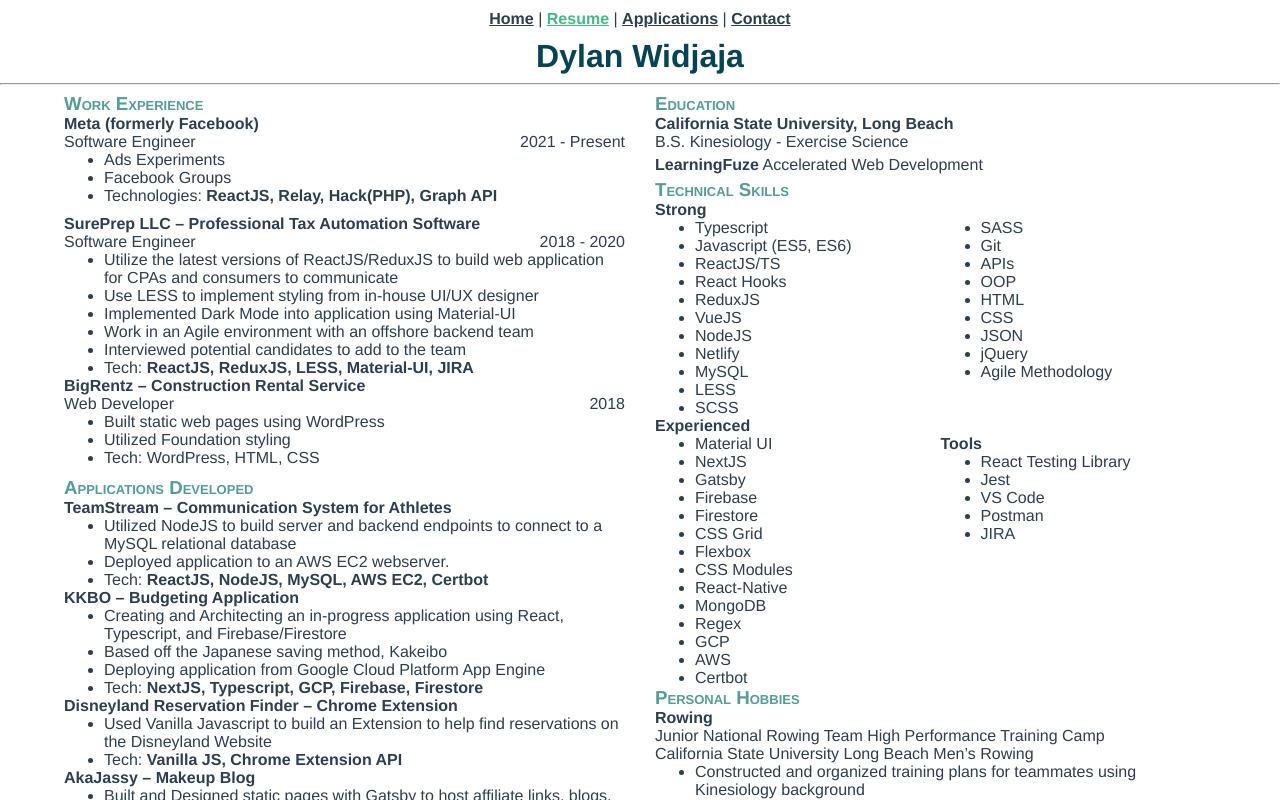
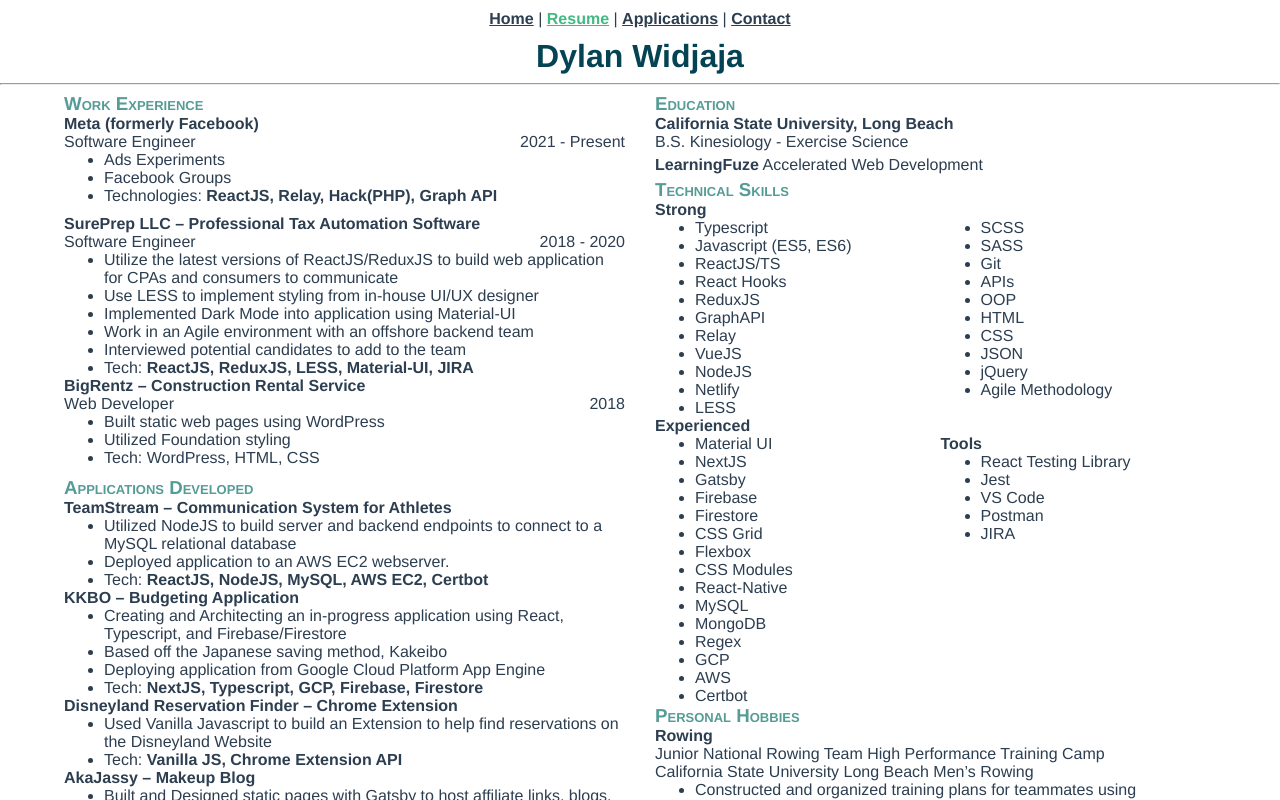
Before and after one commit to dwidjaja945/resume-portfolio, a Vue app: page /resume in a window 1280 px wide. Shown: the top 800 px of the page. Built offline with nearby package versions, Linux system fonts and the light colour scheme; no server answers.

Commit message:
[update] updated technical skills

```diff
--- a/src/views/Resume.vue
+++ b/src/views/Resume.vue
@@ -192,14 +192,15 @@
                 <li>ReactJS/TS</li>
                 <li>React Hooks</li>
                 <li>ReduxJS</li>
+                <li>GraphAPI</li>
+                <li>Relay</li>
                 <li>VueJS</li>
                 <li>NodeJS</li>
                 <li>Netlify</li>
-                <li>MySQL</li>
                 <li>LESS</li>
-                <li>SCSS</li>
               </ul>
               <ul>
+                <li>SCSS</li>
                 <li>SASS</li>
                 <li>Git</li>
                 <li>APIs</li>
@@ -223,6 +224,7 @@
                 <li>Flexbox</li>
                 <li>CSS Modules</li>
                 <li>React-Native</li>
+                <li>MySQL</li>
                 <li>MongoDB</li>
                 <li>Regex</li>
                 <li>GCP</li>
```
